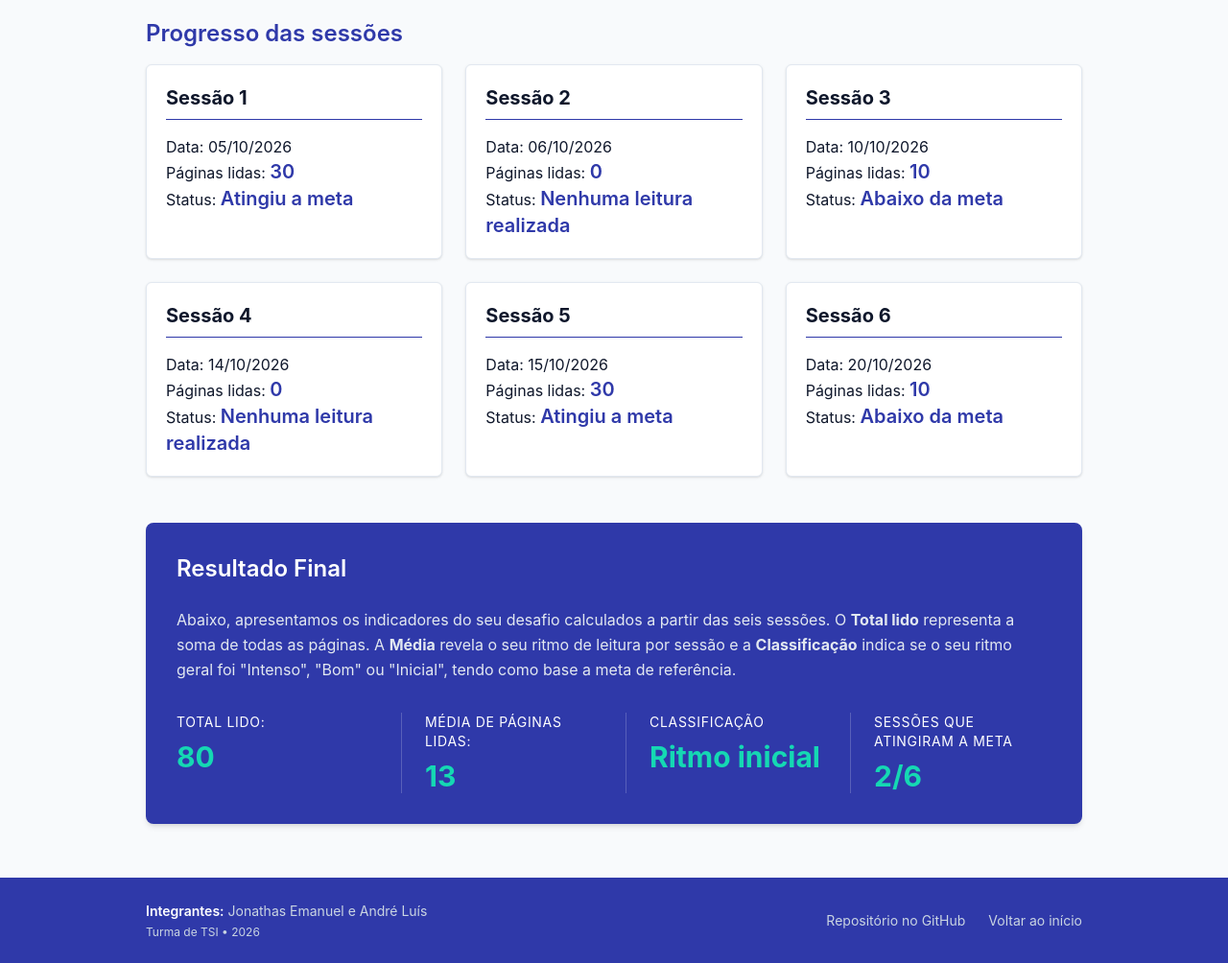
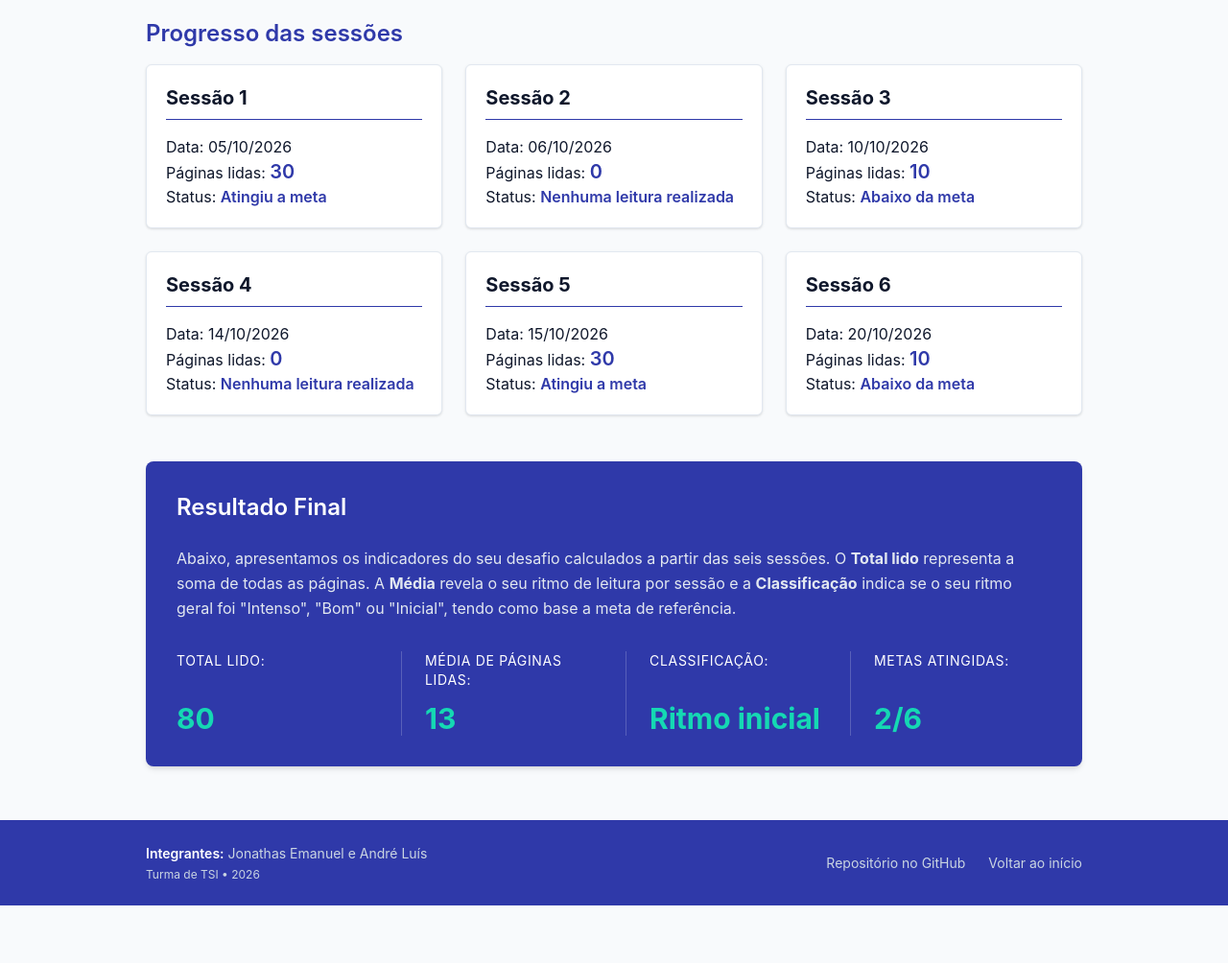
Before and after one commit to Zjonathas/Acompanhamento-de-leitura, a website: page src/index.html in a window 1280 px wide. Shown: the part 723-1727 px from the top of the page at 96% size. After the commit the page ends 1667 px from the top, so only its background shows below. Drawn offline with Linux system fonts and the light colour scheme.

Commit message:
fix: alinhamento do conteúdo de sessões que atingiram as metas

```diff
--- a/src/index.html
+++ b/src/index.html
@@ -58,20 +58,20 @@
                 Abaixo, apresentamos os indicadores do seu desafio calculados a partir das seis sessões. O <strong>Total lido</strong> representa a soma de todas as páginas. A <strong>Média</strong> revela o seu ritmo de leitura por sessão e a <strong>Classificação</strong> indica se o seu ritmo geral foi "Intenso", "Bom" ou "Inicial", tendo como base a meta de referência.
             </p>
             <div class="grid grid-cols-1 lg:grid-cols-4 gap-6">
-                <div class="border-t sm:border-t-0 first:border-t-0 pt-4 sm:pt-0">
+                <div class="border-t sm:border-t-0 first:border-t-0 pt-4 sm:pt-0 flex flex-col justify-between">
                     <p class="text-sm uppercase tracking-wider mb-1">Total lido:</p>
                     <p id="total-paginas" class="text-3xl font-bold text-destaque mt-2">...</p>
                 </div>
-                <div class="border-t sm:border-t-0 sm:border-l pt-4 sm:pt-0 sm:pl-6 border-white/20">
+                <div class="border-t sm:border-t-0 sm:border-l pt-4 sm:pt-0 sm:pl-6 border-white/20 flex flex-col justify-between">
                     <p class="text-sm uppercase tracking-wider mb-1">Média de páginas lidas:</p>
                     <p id="media-paginas" class="text-3xl font-bold text-destaque mt-2">...</p>
                 </div>
-                <div class="border-t sm:border-t-0 sm:border-l pt-4 sm:pt-0 sm:pl-6 border-white/20">
-                    <p class="text-sm uppercase tracking-wider mb-1">Classificação</p>
+                <div class="border-t sm:border-t-0 sm:border-l pt-4 sm:pt-0 sm:pl-6 border-white/20 flex flex-col justify-between">
+                    <p class="text-sm uppercase tracking-wider mb-1">Classificação:</p>
                     <p id="classificacao" class="text-3xl font-bold text-destaque mt-2">...</p>
                 </div>
-                <div class="border-t sm:border-t-0 sm:border-l pt-4 sm:pt-0 sm:pl-6 border-white/20">
-                    <p class="text-sm uppercase tracking-wider mb-1">Sessões que atingiram a meta</p>
+                <div class="border-t sm:border-t-0 sm:border-l pt-4 sm:pt-0 sm:pl-6 border-white/20 flex flex-col justify-between">
+                    <p class="text-sm uppercase tracking-wider mb-1">Metas atingidas:</p>
                     <p id="sessoes-atingiram-meta" class="text-3xl font-bold text-destaque mt-2">...</p>
                 </div>
             </div>
--- a/src/script.js
+++ b/src/script.js
@@ -4,7 +4,6 @@ const sessao3 = 10;
 const sessao4 = 0;
 const sessao5 = 30;
 const sessao6 = 10;
-
 
 const metaPorSessao = 30;
 let sessoes = [
@@ -138,7 +137,7 @@ function criarCardsSessoes(listadeSessoes){
       <h3 class="text-xl font-bold border-b border-primaria pb-2 mb-4">Sessão ${sessao.id}</h3>
       <p>Data: ${sessao.data}</p>
       <p>Páginas lidas: <span class="font-semibold text-xl text-primaria">${sessao.paginas}</span></p>
-      <p>Status: <span class="font-semibold text-xl text-primaria">${verificarMeta(sessao.paginas, metaPorSessao)}</span></p>
+      <p>Status: <span class="font-semibold text-primaria">${verificarMeta(sessao.paginas, metaPorSessao)}</span></p>
     </article>`;
     containerCards.innerHTML += cardHTML;
   });
```
